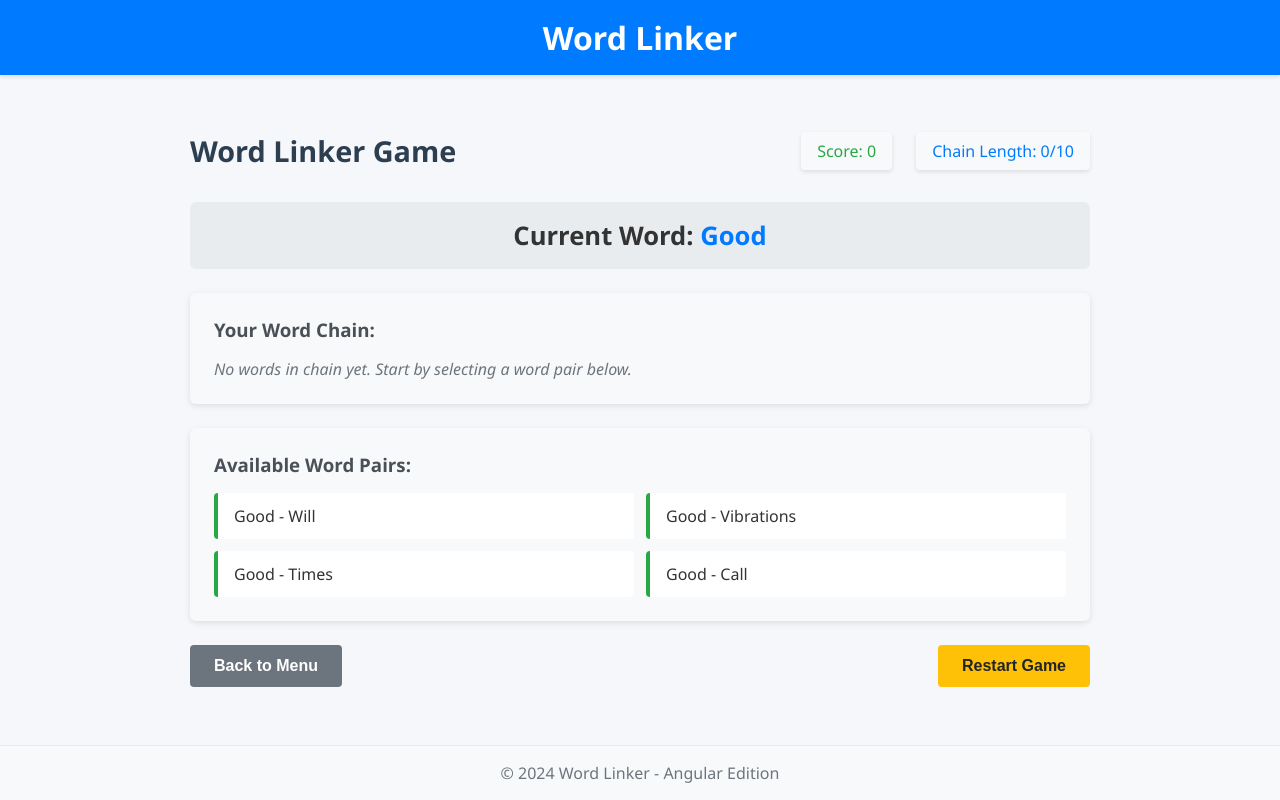
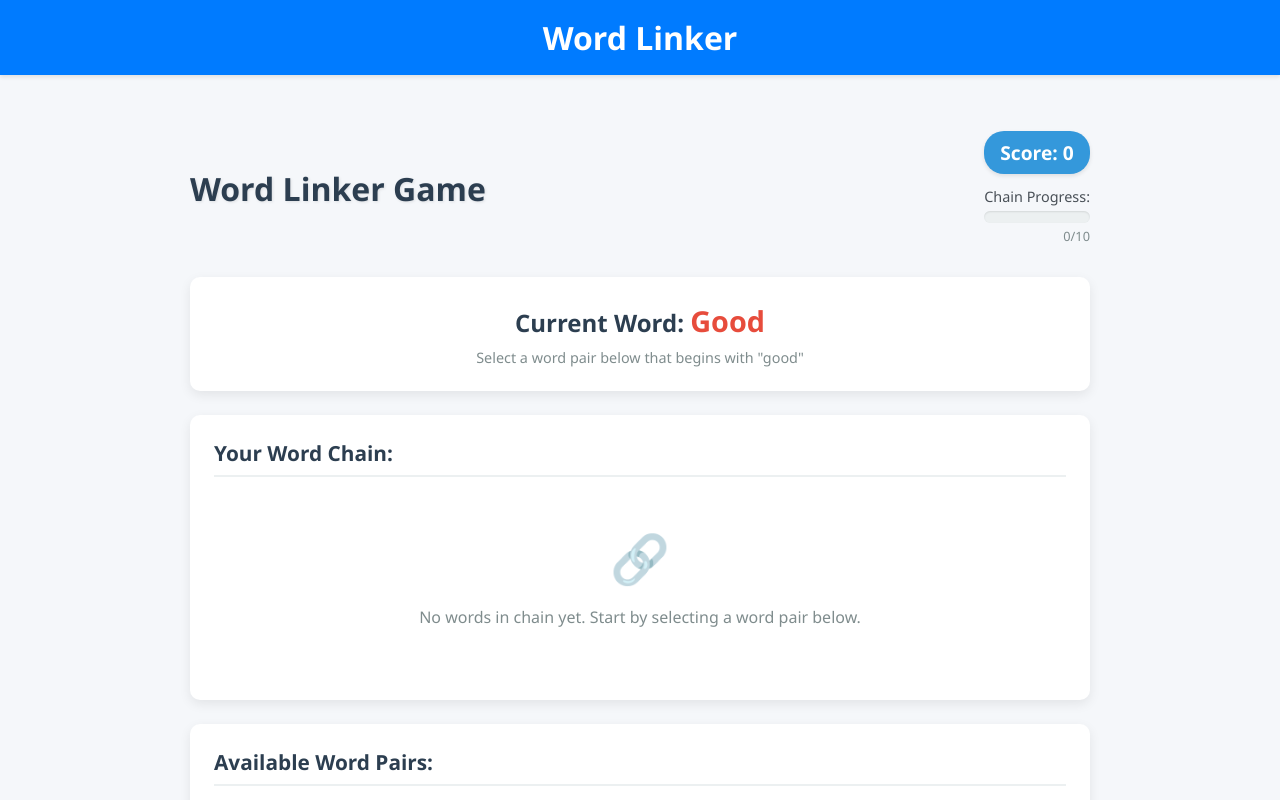
Before and after one commit to AnthonyKazyaka/WordLinker, an Angular app in the folder word-linker-angular/: page / in a window 1280 px wide. Both pictures are taken after a click on the button "Start Game". Shown: the top 800 px of the page. Built offline with nearby package versions, Linux system fonts and the light colour scheme.

Commit message:
Enhanced game-play UI and improved game logic
Co-authored-by: AnthonyKazyaka <2078232+AnthonyKazyaka@users.noreply.github.com>

```diff
--- a/word-linker-angular/src/app/components/game-play/game-play.component.html
+++ b/word-linker-angular/src/app/components/game-play/game-play.component.html
@@ -3,13 +3,20 @@
     <h1>Word Linker Game</h1>
     <div class="game-stats">
       <div class="score">Score: {{ game.score }}</div>
-      <div class="chain-length">Chain Length: {{ game.currentWordChain.length || 0 }}/{{ game.maxChainLength }}</div>
+      <div class="chain-progress">
+        <div class="progress-label">Chain Progress:</div>
+        <div class="progress-bar">
+          <div class="progress-fill" [style.width]="(game.currentWordChain.length / game.maxChainLength * 100) + '%'"></div>
+        </div>
+        <div class="progress-text">{{ game.currentWordChain.length || 0 }}/{{ game.maxChainLength }}</div>
+      </div>
     </div>
   </div>
 
   <div class="current-word-container">
     <div class="current-word" *ngIf="game.currentWord">
       <h2>Current Word: <span>{{ game.currentWord }}</span></h2>
+      <p class="hint">Select a word pair below that begins with "{{ game.currentWord }}"</p>
     </div>
   </div>
 
@@ -17,12 +24,17 @@
     <h3>Your Word Chain:</h3>
     <div class="word-chain">
       <div *ngIf="game.currentWordChain.length === 0" class="empty-chain">
-        No words in chain yet. Start by selecting a word pair below.
+        <div class="empty-icon">🔗</div>
+        <p>No words in chain yet. Start by selecting a word pair below.</p>
       </div>
-      <ul *ngIf="game.currentWordChain.length > 0">
-        <li *ngFor="let pair of game.currentWordChain; let i = index">
-          <span class="order">{{ i + 1 }}.</span>
-          <span class="word-pair">{{ pair.firstWord }} - {{ pair.secondWord }}</span>
+      <ul *ngIf="game.currentWordChain.length > 0" class="chain-list">
+        <li *ngFor="let pair of game.currentWordChain; let i = index" class="chain-item">
+          <span class="order">{{ i + 1 }}</span>
+          <div class="pair-content">
+            <span class="first-word">{{ pair.firstWord }}</span>
+            <span class="pair-arrow">→</span>
+            <span class="second-word">{{ pair.secondWord }}</span>
+          </div>
         </li>
       </ul>
     </div>
@@ -32,28 +44,42 @@
     <h3>Available Word Pairs:</h3>
     <div class="available-pairs">
       <div *ngIf="availableWordPairs.length === 0" class="no-pairs">
-        No compatible word pairs available.
+        <div class="no-pairs-icon">😕</div>
+        <p>No compatible word pairs available. Try restarting with a different word.</p>
+        <button (click)="restartGame()" class="restart-button">Restart Game</button>
       </div>
-      <ul *ngIf="availableWordPairs.length > 0">
-        <li *ngFor="let pair of availableWordPairs"
-            (click)="selectWordPair(pair)"
-            class="word-pair-item">
-          <span class="word-pair">{{ pair.firstWord }} - {{ pair.secondWord }}</span>
-        </li>
-      </ul>
+      <div *ngIf="availableWordPairs.length > 0" class="pairs-grid">
+        <div *ngFor="let pair of availableWordPairs"
+             (click)="selectWordPair(pair)"
+             class="word-pair-item">
+          <span class="first-word">{{ pair.firstWord }}</span>
+          <span class="pair-arrow">→</span>
+          <span class="second-word">{{ pair.secondWord }}</span>
+        </div>
+      </div>
     </div>
   </div>
 
   <div class="game-over-container" *ngIf="game.isGameOver">
-    <h2>Game Over!</h2>
-    <p>Your final score: {{ game.score }}</p>
-    <div class="game-over-actions">
-      <button (click)="restartGame()">Play Again</button>
-      <button (click)="goToMenu()">Main Menu</button>
+    <div class="game-over-content">
+      <h2>Game Over!</h2>
+      <div class="final-score">Your final score: {{ game.score }}</div>
+      <div class="game-over-message">
+        <p *ngIf="game.currentWordChain.length >= game.maxChainLength">
+          Congratulations! You've completed the full word chain!
+        </p>
+        <p *ngIf="game.currentWordChain.length < game.maxChainLength">
+          Good effort! You created a chain of {{ game.currentWordChain.length }} words.
+        </p>
+      </div>
+      <div class="game-over-actions">
+        <button (click)="restartGame()" class="action-button restart">Play Again</button>
+        <button (click)="goToMenu()" class="action-button menu">Main Menu</button>
+      </div>
     </div>
   </div>
 
-  <div class="game-controls">
+  <div class="game-controls" *ngIf="!game.isGameOver">
     <button (click)="goToMenu()" class="menu-button">Back to Menu</button>
     <button (click)="restartGame()" class="restart-button">Restart Game</button>
   </div>
--- a/word-linker-angular/src/app/components/game-play/game-play.component.scss
+++ b/word-linker-angular/src/app/components/game-play/game-play.component.scss
@@ -2,169 +2,324 @@
   max-width: 900px;
   margin: 0 auto;
   padding: 1.5rem;
+  animation: fadeIn 0.4s ease-in-out;
 
   .game-header {
     display: flex;
+    flex-direction: column;
+    margin-bottom: 2rem;
+
+    @media (min-width: 768px) {
+      flex-direction: row;
       justify-content: space-between;
       align-items: center;
-    margin-bottom: 2rem;
+    }
 
     h1 {
-      font-size: 1.8rem;
+      font-size: 2rem;
       color: #2c3e50;
+      margin: 0 0 1rem 0;
+      text-shadow: 1px 1px 3px rgba(0, 0, 0, 0.1);
+
+      @media (min-width: 768px) {
         margin: 0;
+      }
     }
 
     .game-stats {
       display: flex;
-      gap: 1.5rem;
+      flex-direction: column;
+      gap: 0.8rem;
 
-      .score, .chain-length {
-        background-color: #f8f9fa;
+      .score {
+        font-size: 1.2rem;
+        font-weight: 600;
+        background-color: #3498db;
+        color: white;
         padding: 0.5rem 1rem;
-        border-radius: 4px;
-        font-weight: 500;
+        border-radius: 20px;
+        display: inline-block;
         box-shadow: 0 2px 4px rgba(0, 0, 0, 0.1);
       }
 
-      .score {
-        color: #28a745;
+      .chain-progress {
+        display: flex;
+        flex-direction: column;
+
+        .progress-label {
+          font-size: 0.9rem;
+          margin-bottom: 0.3rem;
+          color: #495057;
         }
 
-      .chain-length {
-        color: #007bff;
+        .progress-bar {
+          width: 100%;
+          height: 12px;
+          background-color: #ecf0f1;
+          border-radius: 6px;
+          overflow: hidden;
+          box-shadow: inset 0 1px 2px rgba(0, 0, 0, 0.1);
+
+          .progress-fill {
+            height: 100%;
+            background-color: #2ecc71;
+            transition: width 0.3s ease;
+          }
+        }
+
+        .progress-text {
+          font-size: 0.8rem;
+          margin-top: 0.3rem;
+          text-align: right;
+          color: #7f8c8d;
+        }
       }
     }
   }
 
   .current-word-container {
-    background-color: #e9ecef;
-    padding: 1rem;
-    border-radius: 6px;
+    background-color: white;
+    border-radius: 10px;
+    padding: 1.5rem;
+    box-shadow: 0 4px 12px rgba(0, 0, 0, 0.08);
     margin-bottom: 1.5rem;
+
+    .current-word {
       text-align: center;
 
       h2 {
-      margin: 0;
-      font-size: 1.6rem;
+        font-size: 1.5rem;
+        margin: 0 0 0.5rem 0;
+        color: #2c3e50;
 
         span {
-        color: #007bff;
-        font-weight: 600;
+          font-weight: 700;
+          color: #e74c3c;
+          font-size: 1.8rem;
           text-transform: capitalize;
+        }
+      }
+
+      .hint {
+        color: #7f8c8d;
+        font-size: 0.9rem;
+        margin: 0.5rem 0 0 0;
       }
     }
   }
 
   .word-chain-container {
-    background-color: #f8f9fa;
+    background-color: white;
+    border-radius: 10px;
     padding: 1.5rem;
-    border-radius: 6px;
+    box-shadow: 0 4px 12px rgba(0, 0, 0, 0.08);
     margin-bottom: 1.5rem;
-    box-shadow: 0 2px 6px rgba(0, 0, 0, 0.1);
 
     h3 {
-      margin-top: 0;
-      color: #495057;
-      margin-bottom: 1rem;
+      font-size: 1.3rem;
+      margin: 0 0 1rem 0;
+      color: #2c3e50;
+      border-bottom: 2px solid #ecf0f1;
+      padding-bottom: 0.5rem;
     }
 
+    .word-chain {
       .empty-chain {
-      color: #6c757d;
-      font-style: italic;
+        text-align: center;
+        color: #7f8c8d;
+        padding: 2rem 0;
+
+        .empty-icon {
+          font-size: 3rem;
+          margin-bottom: 1rem;
+          opacity: 0.5;
+        }
       }
 
-    ul {
-      list-style: none;
+      .chain-list {
+        list-style-type: none;
         padding: 0;
         margin: 0;
 
-      li {
+        .chain-item {
           display: flex;
           align-items: center;
-        padding: 0.75rem;
-        background-color: white;
-        margin-bottom: 0.5rem;
-        border-radius: 4px;
-        border-left: 4px solid #007bff;
+          margin-bottom: 0.8rem;
+          padding: 0.8rem;
+          background-color: #f8f9fa;
+          border-radius: 8px;
+          border-left: 4px solid #3498db;
+          transition: transform 0.2s;
+
+          &:hover {
+            transform: translateX(5px);
+          }
 
           .order {
+            display: flex;
+            justify-content: center;
+            align-items: center;
+            width: 30px;
+            height: 30px;
+            background-color: #3498db;
+            color: white;
+            border-radius: 50%;
             margin-right: 1rem;
-          font-weight: 500;
-          color: #495057;
-          min-width: 1.5rem;
+            font-weight: bold;
           }
 
-        .word-pair {
+          .pair-content {
+            display: flex;
+            align-items: center;
+
+            .first-word, .second-word {
+              padding: 0.3rem 0.6rem;
+              border-radius: 4px;
               text-transform: capitalize;
+            }
+
+            .first-word {
+              background-color: #e8f4fc;
+              color: #3498db;
+              font-weight: 500;
+            }
+
+            .pair-arrow {
+              margin: 0 0.6rem;
+              color: #95a5a6;
+            }
+
+            .second-word {
+              background-color: #fdeaea;
+              color: #e74c3c;
+              font-weight: 500;
+            }
+          }
         }
       }
     }
   }
 
   .available-pairs-container {
-    background-color: #f8f9fa;
+    background-color: white;
+    border-radius: 10px;
     padding: 1.5rem;
-    border-radius: 6px;
+    box-shadow: 0 4px 12px rgba(0, 0, 0, 0.08);
     margin-bottom: 1.5rem;
-    box-shadow: 0 2px 6px rgba(0, 0, 0, 0.1);
 
     h3 {
-      margin-top: 0;
-      color: #495057;
+      font-size: 1.3rem;
+      margin: 0 0 1rem 0;
+      color: #2c3e50;
+      border-bottom: 2px solid #ecf0f1;
+      padding-bottom: 0.5rem;
+    }
+
+    .available-pairs {
+      .no-pairs {
+        text-align: center;
+        color: #7f8c8d;
+        padding: 2rem 0;
+
+        .no-pairs-icon {
+          font-size: 3rem;
           margin-bottom: 1rem;
         }
 
-    .no-pairs {
-      color: #6c757d;
-      font-style: italic;
+        button {
+          margin-top: 1rem;
+        }
       }
 
-    ul {
-      list-style: none;
-      padding: 0;
-      margin: 0;
+      .pairs-grid {
         display: grid;
-      grid-template-columns: repeat(auto-fill, minmax(300px, 1fr));
-      gap: 0.75rem;
+        grid-template-columns: repeat(auto-fill, minmax(220px, 1fr));
+        gap: 1rem;
 
-      li.word-pair-item {
-        padding: 0.75rem 1rem;
-        background-color: white;
-        border-radius: 4px;
-        border-left: 4px solid #28a745;
+        .word-pair-item {
+          display: flex;
+          align-items: center;
+          justify-content: center;
+          padding: 1rem;
+          background-color: #f8f9fa;
+          border-radius: 8px;
           cursor: pointer;
           transition: all 0.2s;
+          border-left: 4px solid #2ecc71;
 
           &:hover {
-          background-color: #f1f8ff;
-          transform: translateY(-2px);
-          box-shadow: 0 4px 6px rgba(0, 0, 0, 0.1);
+            background-color: #e8f4fc;
+            transform: translateY(-3px);
+            box-shadow: 0 4px 8px rgba(0, 0, 0, 0.1);
           }
 
-        .word-pair {
+          .first-word, .second-word {
+            padding: 0.3rem 0.6rem;
+            border-radius: 4px;
             text-transform: capitalize;
+          }
+
+          .first-word {
+            background-color: #e8f4fc;
+            color: #3498db;
+            font-weight: 500;
+          }
+
+          .pair-arrow {
+            margin: 0 0.5rem;
+            color: #95a5a6;
+          }
+
+          .second-word {
+            background-color: #fdeaea;
+            color: #e74c3c;
+            font-weight: 500;
+          }
         }
       }
     }
   }
 
   .game-over-container {
-    background-color: #e9ecef;
-    padding: 2rem;
-    border-radius: 6px;
+    position: fixed;
+    top: 0;
+    left: 0;
+    right: 0;
+    bottom: 0;
+    background-color: rgba(0, 0, 0, 0.8);
+    display: flex;
+    justify-content: center;
+    align-items: center;
+    z-index: 100;
+    animation: fadeIn 0.3s ease-in-out;
+
+    .game-over-content {
+      background-color: white;
+      border-radius: 12px;
+      padding: 2.5rem;
+      width: 90%;
+      max-width: 500px;
       text-align: center;
-    margin-bottom: 1.5rem;
+      box-shadow: 0 10px 30px rgba(0, 0, 0, 0.2);
 
       h2 {
-      font-size: 1.8rem;
-      color: #dc3545;
-      margin-top: 0;
+        font-size: 2.5rem;
+        margin: 0 0 1.5rem 0;
+        color: #2c3e50;
       }
 
-    p {
-      font-size: 1.2rem;
+      .final-score {
+        font-size: 1.8rem;
+        font-weight: 700;
+        color: #3498db;
         margin-bottom: 1.5rem;
+      }
+
+      .game-over-message {
+        margin-bottom: 2rem;
+        font-size: 1.1rem;
+        line-height: 1.5;
+        color: #7f8c8d;
       }
 
       .game-over-actions {
@@ -172,28 +327,30 @@
         justify-content: center;
         gap: 1rem;
 
-      button {
-        padding: 0.75rem 1.5rem;
-        font-size: 1rem;
-        border: none;
-        border-radius: 4px;
+        .action-button {
+          padding: 0.8rem 1.5rem;
+          font-size: 1.1rem;
+          font-weight: 600;
+          border-radius: 8px;
           cursor: pointer;
+          transition: all 0.2s;
 
-        &:first-child {
-          background-color: #007bff;
+          &.restart {
+            background-color: #2ecc71;
             color: white;
 
             &:hover {
-            background-color: #0069d9;
+              background-color: #27ae60;
             }
           }
 
-        &:last-child {
-          background-color: #6c757d;
+          &.menu {
+            background-color: #3498db;
             color: white;
 
             &:hover {
-            background-color: #5a6268;
+              background-color: #2980b9;
+            }
           }
         }
       }
@@ -203,31 +360,36 @@
   .game-controls {
     display: flex;
     justify-content: space-between;
+    margin-top: 1.5rem;
 
     button {
-      padding: 0.75rem 1.5rem;
+      padding: 0.8rem 1.5rem;
       font-size: 1rem;
-      border: none;
-      border-radius: 4px;
+      border-radius: 6px;
       cursor: pointer;
 
       &.menu-button {
-        background-color: #6c757d;
+        background-color: #3498db;
         color: white;
 
         &:hover {
-          background-color: #5a6268;
+          background-color: #2980b9;
         }
       }
 
       &.restart-button {
-        background-color: #ffc107;
-        color: #212529;
+        background-color: #e74c3c;
+        color: white;
 
         &:hover {
-          background-color: #e0a800;
+          background-color: #c0392b;
         }
       }
     }
   }
 }
+
+@keyframes fadeIn {
+  from { opacity: 0; }
+  to { opacity: 1; }
+}
```
Also changed, not shown: word-linker-angular/angular.json (+4 -4 lines), word-linker-angular/src/app/components/game-play/game-play.component.ts (+3 -4 lines), word-linker-angular/src/app/services/game.service.ts (+12 -1 lines), 1 other file (tests, documents, lock files or other folders). Lines whose indentation alone changed are shown as unchanged.
